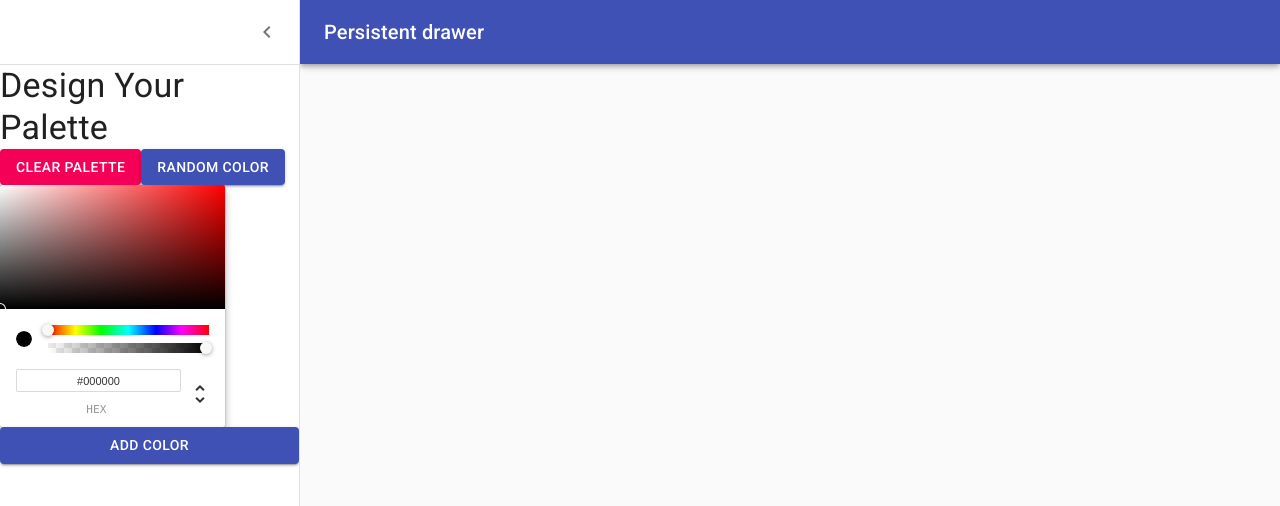
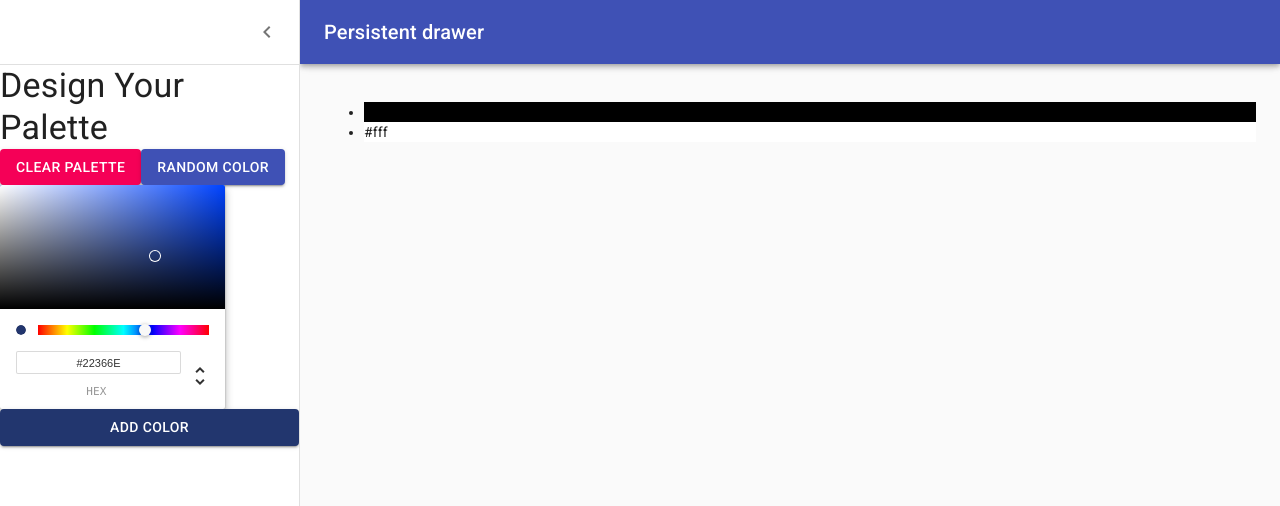
Before and after one commit to harelpanker/react-colors, a React (Create React App) app: page /palette/new in a window 1280 px wide. Both pictures are taken after a click on the button "Open drawer". Shown: the top 506 px of the page. Built offline with nearby package versions, Linux system fonts and the light colour scheme.

Commit message:
Connect colorPicker to button

```diff
--- a/src/components/NewPaletteForm.js
+++ b/src/components/NewPaletteForm.js
@@ -76,10 +76,18 @@ const styles = (theme) => ({
 });
 
 class NewPaletteForm extends Component {
-  state = {
-    open: false,
-    color: "#000",
-  };
+  constructor(props) {
+    super(props);
+    this.state = {
+      open: false,
+      currentColor: "#22366e",
+      colors: ["black", "#fff"],
+    };
+    this.addNewColors = this.addNewColors.bind(this);
+  }
+  addNewColors() {
+    this.setState({ colors: [...this.state.colors, this.state.currentColor] });
+  }
 
   handleDrawerOpen = () => {
     this.setState({ open: true });
@@ -89,9 +97,13 @@ class NewPaletteForm extends Component {
     this.setState({ open: false });
   };
 
+  updateCurrentColor = (newColor) => {
+    this.setState({ currentColor: newColor.hex });
+  };
+
   render() {
     const { classes } = this.props;
-    const { open, color } = this.state;
+    const { open, currentColor, colors } = this.state;
 
     return (
       <div className={classes.root}>
@@ -139,15 +151,15 @@ class NewPaletteForm extends Component {
             </Button>
           </div>
           <ChromePicker
-            color={color}
-            onChangeComplete={(newColor) => {
-              this.setState({ color: newColor });
-              console.log(color);
-              console.log("------------------------------");
-              console.log(newColor);
-            }}
+            color={currentColor}
+            disableAlpha
+            onChange={this.updateCurrentColor}
           />
-          <Button variant='contained' color='primary'>
+          <Button
+            onClick={this.addNewColors}
+            variant='contained'
+            color='primary'
+            style={{ backgroundColor: currentColor }}>
             Add Color
           </Button>
         </Drawer>
@@ -156,6 +168,13 @@ class NewPaletteForm extends Component {
             [classes.contentShift]: open,
           })}>
           <div className={classes.drawerHeader} />
+          <ul>
+            {colors.map((color, i) => (
+              <li key={i} style={{ backgroundColor: color }}>
+                {color}
+              </li>
+            ))}
+          </ul>
         </main>
       </div>
     );
```
